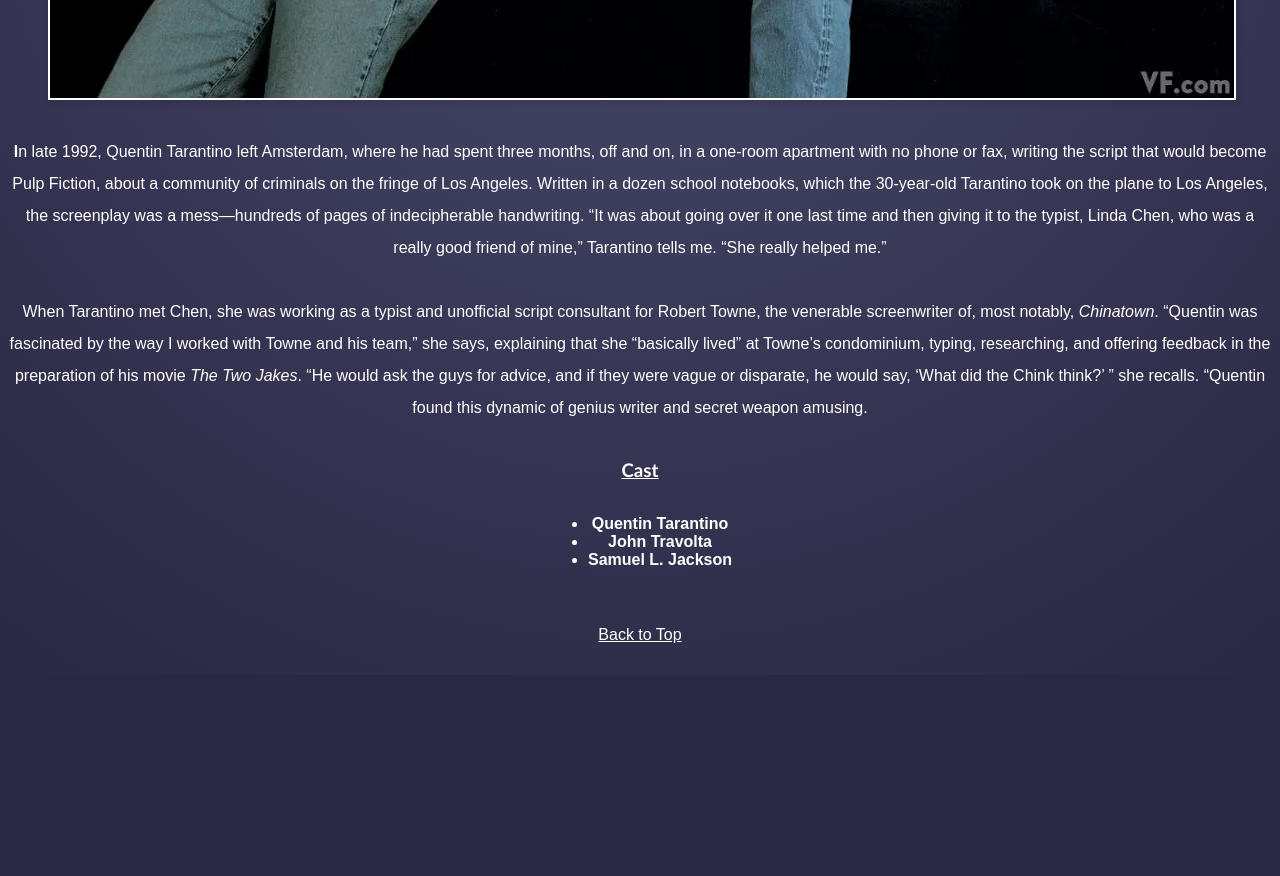
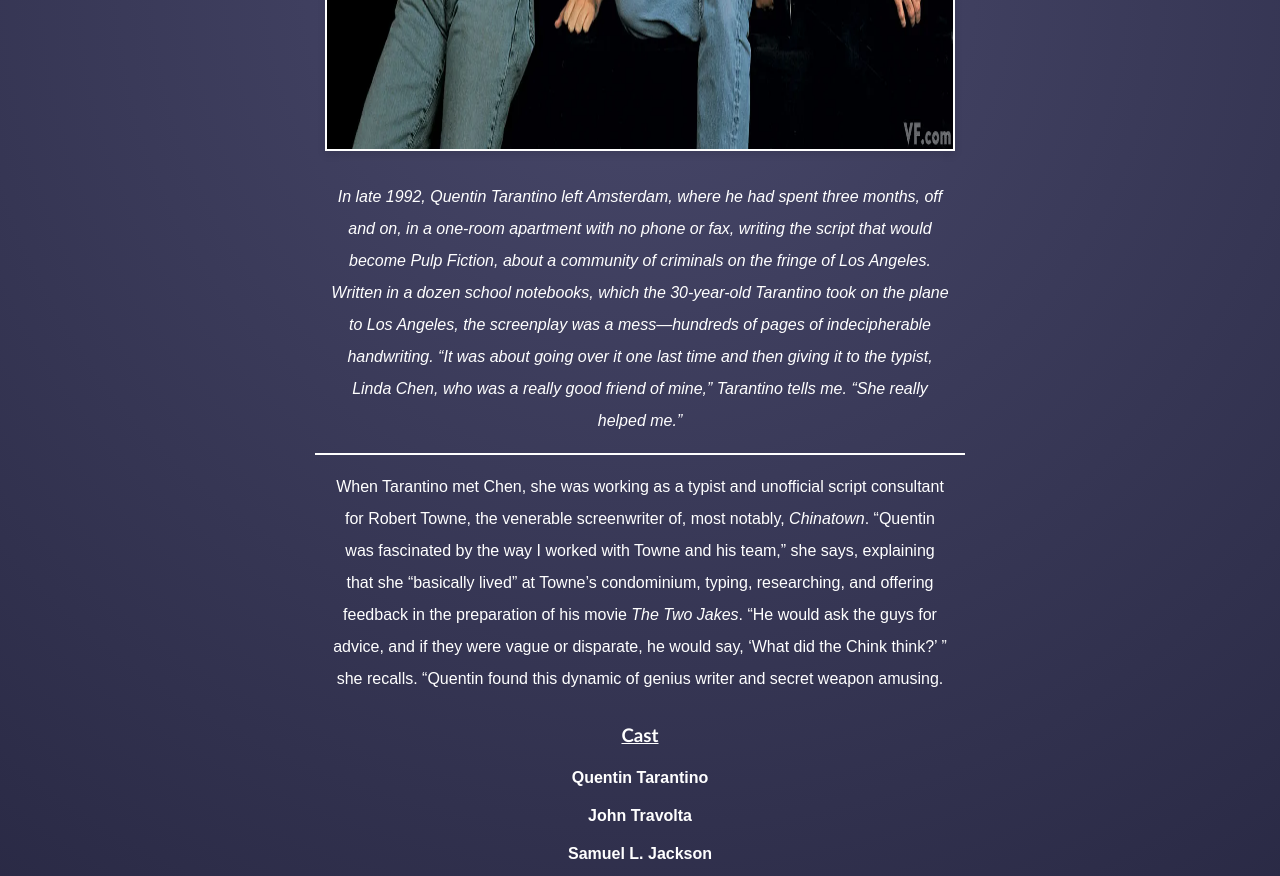
Before and after one commit to ITbrandon/Wikipedia-Markup, a plain HTML site: page index.html in a window 1280 px wide. Shown: the part 1020-1896 px from the top of the page. Before the commit the page ends 1695 px from the top, so only its background shows below. Drawn offline with Linux system fonts and the light colour scheme.

Commit message:
new and improved html and css

```diff
--- a/index.html
+++ b/index.html
@@ -7,6 +7,7 @@
   <link rel="stylesheet" href="styles.css">
 </head>
 <body>
+  <main>
   <h1 class="heading">Cinema Tarantino: The Making of&nbsp;<i>Pulp Fiction</i> </h1>
   <p>The first independent film to gross more than $200 million, Pulp Fiction was a shot of adrenaline to Hollywood’s heart, reviving John Travolta’s career, making stars of Samuel L. Jackson and Uma Thurman, and turning Bob and Harvey Weinstein into giants. How did Quentin Tarantino, a high-school dropout and former video-store clerk, change the face of modern cinema? Mark Seal takes the director, his producers, and his cast back in time, to 1993.</p>
 
@@ -15,11 +16,11 @@
     <figcaption class="offscreen">The Cast of Pulp Fiction</figcaption>
   </figure>
 
-  <p><strong>I</strong>n late 1992, Quentin Tarantino left Amsterdam, where he had spent three months, off and on, in a one-room apartment with no phone or fax, writing the script that would become Pulp Fiction, about a community of criminals on the fringe of Los Angeles. Written in a dozen school notebooks, which the <span class="nowrap">30-year-old</span> Tarantino took on the plane to Los Angeles, the screenplay was a <span class="nowrap">mess—hundreds</span> of pages of indecipherable handwriting. “It was about going over it one last time and then giving it to the typist, Linda Chen, who was a really good friend of mine,” Tarantino tells me. “She really helped me.”</p>
+  <p class="p1 accent-line"><strong>I</strong>n late 1992, Quentin Tarantino left Amsterdam, where he had spent three months, off and on, in a one-room apartment with no phone or fax, writing the script that would become Pulp Fiction, about a community of criminals on the fringe of Los Angeles. Written in a dozen school notebooks, which the <span class="nowrap">30-year-old</span> Tarantino took on the plane to Los Angeles, the screenplay was a <span class="nowrap">mess—hundreds</span> of pages of indecipherable handwriting. “It was about going over it one last time and then giving it to the typist, Linda Chen, who was a really good friend of mine,” Tarantino tells me. “She really helped me.”</p>
 
   <p>When Tarantino met Chen, she was working as a typist and unofficial script consultant for Robert Towne, the venerable screenwriter of, most notably, <i>Chinatown</i>. “Quentin was fascinated by the way I worked with Towne and his team,” she says, explaining that she “basically lived” at Towne’s condominium, typing, researching, and offering feedback in the preparation of his movie <em>The Two Jakes</em>. “He would ask the guys for advice, and if they were vague or disparate, he would say, ‘What did the Chink think?’ ” she recalls. “Quentin found this dynamic of genius writer and secret weapon amusing.</p>
 
-  <h3 class="heading" style="text-decoration: underline;">Cast</h3>
+  <h3 style="text-decoration: underline;">Cast</h3>
   <ul>
     <li><a href="https://en.wikipedia.org/wiki/Quentin_Tarantino" target="_blank">Quentin Tarantino</a></li>
     <li><a href="https://en.wikipedia.org/wiki/John_Travolta" target="_blank">John Travolta</a></li>
@@ -29,5 +30,6 @@
   <p>
     <a href="#">Back to Top</a>
   </p>
+</main>
 </body>
 </html>
--- a/styles.css
+++ b/styles.css
@@ -1,3 +1,9 @@
+* {
+  margin: 0;
+  padding: 0;
+  box-sizing: border-box;
+}
+
 .offscreen {
   position: absolute;
   left: -10000px;
@@ -7,23 +13,42 @@
   white-space: nowrap;
 }
 
+.accent-line {
+  border-bottom: 2px solid white;
+  display: inline-block;
+}
+
 body {
   font-family: Arial, Helvetica, sans-serif;
   background-color: #282843;
   background-image: radial-gradient(circle, #48486A, #282843);
   color: white;
-  display: flex;
-  flex-flow: column nowrap;
-  align-items: center;
+  padding: 1rem;
   text-align: center;
+}
+
+main {
+  max-width: 650px;
+  margin: auto;
 }
 
 .heading {
   font-family: 'Gill Sans', 'Gill Sans MT', Calibri, 'Trebuchet MS', sans-serif;
+  background-color: white;
+  -webkit-background-clip: text;
+  background-clip: text;
+  color: transparent;
+}
+
+
+h3 {
+  font-family: 'Gill Sans', 'Gill Sans MT', Calibri, 'Trebuchet MS', sans-serif;
+  padding: 0.8rem;
 }
 
 p {
   line-height: 2rem;
+  padding: 1rem;
 }
 
 a {
@@ -37,11 +62,31 @@ a:hover {
 li a {
   font-weight: bold;
   text-decoration: none;
+}
 
+li {
+  padding: 10px;
+}
+
+ul {
+  list-style-type: none;
+}
+
+figure {
+  padding: 10px;
 }
 
 img {
   border: 2px solid white;
   box-shadow:  0 4px 8px rgba(0, 0, 0, 0.1);
-  width: min(1200px, 100%);
+  width: 100%;
 }
+
+
+strong {
+  font-weight: 400;
+}
+
+.p1 {
+  font-style: italic;
+}
```
